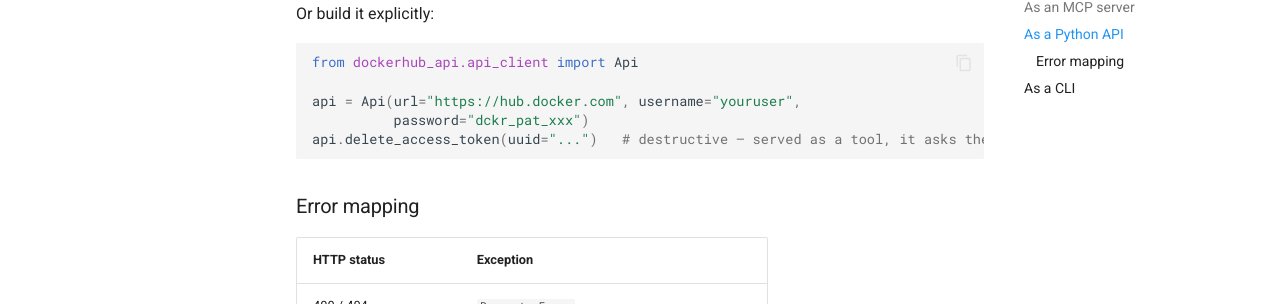
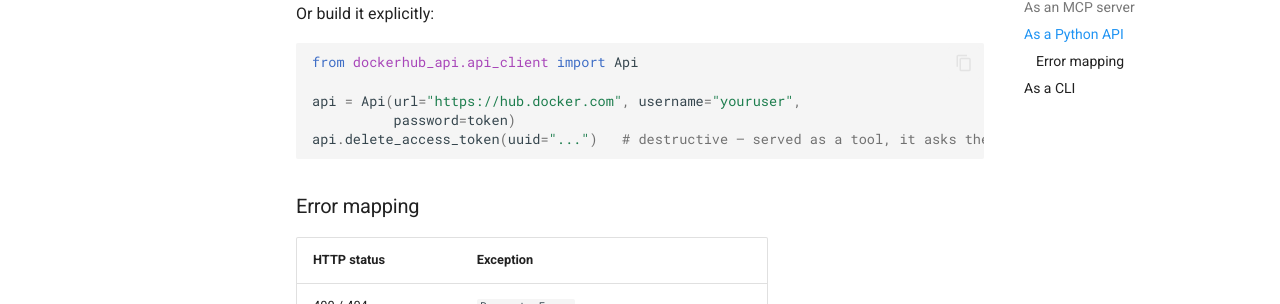
Before and after one commit to Knuckles-Team/dockerhub-api, an MkDocs documentation site: the page built from docs/usage.md, in a window 1280 px wide and 900 px high, scrolled down 1625 px. Shown: the part 149-453 px from the top of the window. Built offline with MkDocs 1.6.1 and Material for MkDocs 9.7.7, drawn with Linux system fonts in a browser that asks for light colours; comment, search, counter and statistics services are not loaded.

Commit message:
docs: avoid credential-shaped placeholder in usage example
The usage example used a token-looking literal that the secret scanner flags;
reference a variable instead.

Spec: none (docs wording only)
Co-Authored-By: Claude Sonnet 5.5 <noreply@anthropic.com>

````diff
--- a/docs/usage.md
+++ b/docs/usage.md
@@ -76,7 +76,7 @@ Or build it explicitly:
 from dockerhub_api.api_client import Api
 
 api = Api(url="https://hub.docker.com", username="youruser",
-          password="dckr_pat_xxx")
+          password=token)
 api.delete_access_token(uuid="...")   # destructive — served as a tool, it asks the caller to confirm
 ```
 
````
